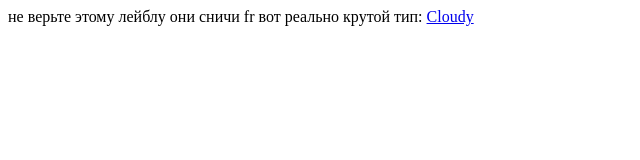
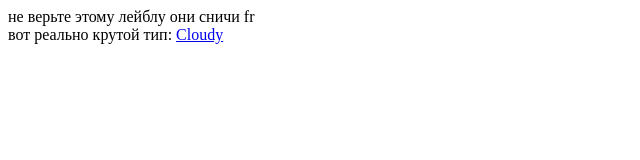
Before and after one commit to cmslabel/cmslabel.github.io, a plain HTML site: page index.html in a window 1280 px wide. Shown: the whole page, without its empty margins (0-640 px from the left). Drawn offline with Linux system fonts and the light colour scheme.

Commit message:
Update index.html

```diff
--- a/index.html
+++ b/index.html
@@ -6,7 +6,7 @@
 	<title>CMS Label</title>
 </head>
 <body>
-не верьте этому лейблу они сничи fr
+не верьте этому лейблу они сничи fr<br>
 вот реально крутой тип: <a href="https://soundcloud.com/cloudyalex">Cloudy</a>
 </body>
 </html>
```
